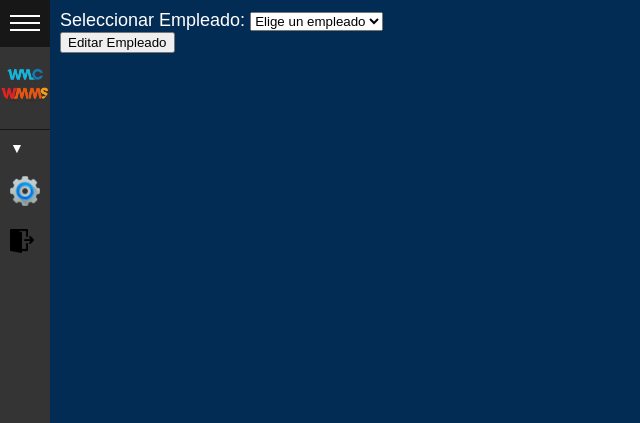
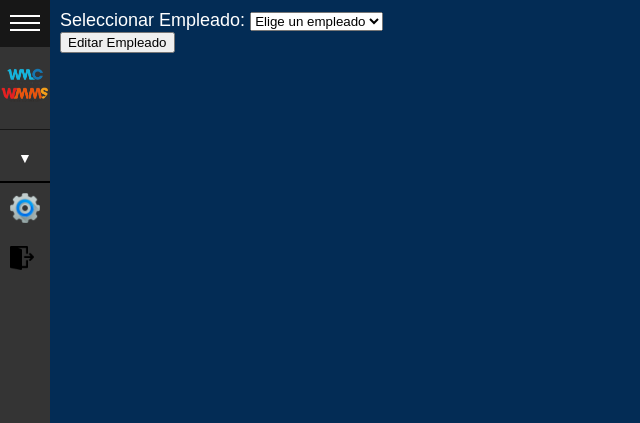
Before and after one commit to embrace23/app_rrhh, a Flask app: page /editar in a window 1280 px wide. Shown: the top 423 px of the page, without its empty margins (0-640 px from the left). Run offline with Flask 3, Linux system fonts and the light colour scheme; the visitor is signed in with stand-in values (Sample User, id 1); tables that the repository leaves empty or names only in its code hold one stand-in row (values such as "Sample post").

Commit message:
acomodo de menu y css para solicitar dias

```diff
--- a/static/styles.css
+++ b/static/styles.css
@@ -211,3 +211,9 @@ body{
     height: 550px;
     margin-top: 50px;
 }
+
+.item.ampliarDias{
+    padding-left: 8px; padding-bottom: 5px;
+    margin-top: 10px;
+    border-bottom: 2px solid #000;
+}
--- a/templates/editar.html
+++ b/templates/editar.html
@@ -26,7 +26,8 @@
 
         <!-- Items -->
         <div id="menuItems">
-            <div class="item">
+
+            <div class="item ampliarDias">
                 <a href="javascript:void(0);" class="solicitarDias">
                     <div class="icon"><span>&#9660;</span></div>
                     <div class="title"><span>Solicitar días</span></div>
@@ -37,7 +38,6 @@
                 <div class="item">
                     <div class="icon"><a href="{{ url_for('estudio') }}"><img src="{{ url_for('static', filename='images/estudio.png') }}" alt=""></a></div>
                     <div class="title"><a href="{{ url_for('estudio') }}"><span>Días de estudio</span></a></div>
-
                 </div>
 
                 <div class="item">
@@ -56,17 +56,17 @@
                 </div>
             </div>
 
+            {% if empleado == 'DANIELA GALLARDO' or empleado == 'DI SALVO CLARA MICAELA' %}
+            <div class="item">
+                <div class="icon"><a href="{{ url_for('editar') }}"><img src="{{ url_for('static', filename='images/editar.png') }}" alt="Editar Información"></a></div>
+                <div class="title"><a href="{{ url_for('editar') }}"><span>Editar información</span></a></div>
+            </div>
+            {% endif %}
+
             <div class="item">
                 <div class="icon"><a href="{{ url_for('ajustes') }}"><img src="{{ url_for('static', filename='images/configuraciones.png') }}" alt="Ajustes"></a></div>
                 <div class="title"><a href="{{ url_for('ajustes') }}"><span>Ajustes</span></a></div>
             </div>
-
-            {% if empleado == 'DANIELA GALLARDO' or empleado == 'DI SALVO CLARA MICAELA' %}
-            <div class="item">
-                <div class="icon"><a href="#"><img src="{{ url_for('static', filename='images/editar.png') }}" alt="Editar Información"></a></div>
-                <div class="title"><a href="#"><span>Editar información</span></a></div>
-            </div>
-            {% endif %}
 
             <div class="item">
                 <div class="icon"><a href="{{ url_for('logout') }}"><img src="{{ url_for('static', filename='images/cerrar-sesion.png') }}" alt="Cerrar sesion"></a></div>
```
Also changed, not shown: templates/ajustes.html (+7 -7 lines), templates/ausencias.html (+7 -7 lines), templates/estudio.html (+7 -7 lines), templates/homeoffice.html (+7 -7 lines), templates/inicio.html (+21 -20 lines), templates/vacaciones.html (+7 -7 lines), 1 other file.
